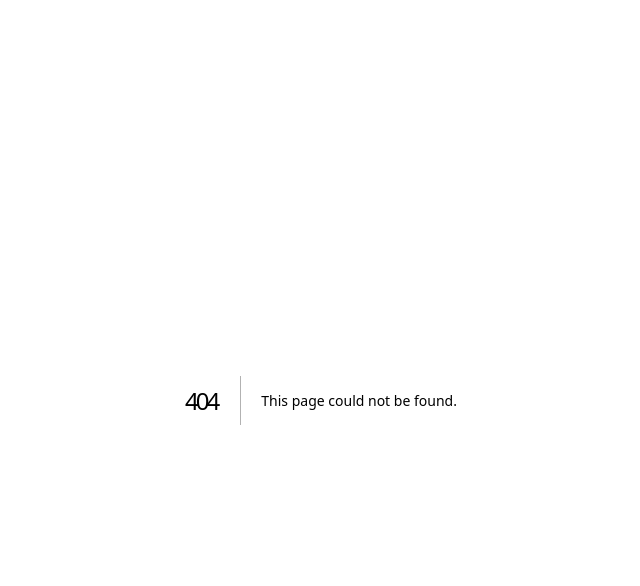
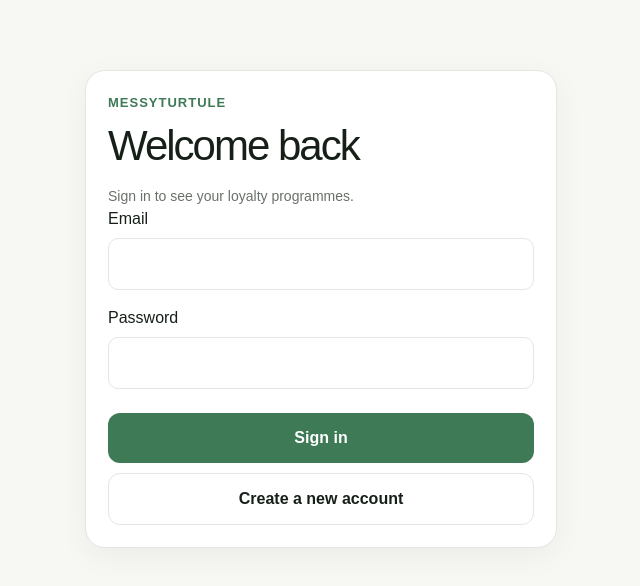
Before and after one commit to agedcarephysiotherapy/messyturtule, a Next.js app: page /login in a window 1280 px wide. Before the commit this address had no page. Shown: the top 586 px of the page, without its empty margins (319-959 px from the left). Built offline with nearby package versions, Linux system fonts and the light colour scheme.

Commit message:
Add customer authentication page

```diff
--- /dev/null
+++ b/app/login/page.tsx
@@ -0,0 +1,11 @@
+'use client';
+
+import { FormEvent, useState } from 'react';
+import { createClient } from '../../lib/supabase-browser';
+
+export default function LoginPage() {
+  const [email,setEmail]=useState(''); const [password,setPassword]=useState(''); const [mode,setMode]=useState<'login'|'signup'>('login'); const [message,setMessage]=useState(''); const [loading,setLoading]=useState(false);
+  async function submit(e:FormEvent){e.preventDefault();setLoading(true);setMessage('');const supabase=createClient();const result=mode==='login'?await supabase.auth.signInWithPassword({email,password}):await supabase.auth.signUp({email,password});setLoading(false);if(result.error){setMessage(result.error.message);return;}window.location.href='/dashboard';}
+  return <main className="container" style={{maxWidth:520,paddingTop:70}}><div className="card"><div className="eyebrow">MessyTurtule</div><h1 style={{fontSize:42,letterSpacing:-2}}>{mode==='login'?'Welcome back':'Create your account'}</h1><p className="meta">{mode==='login'?'Sign in to see your loyalty programmes.':'Start with one account for all your loyalty cards.'}</p><form onSubmit={submit}><label>Email</label><input required type="email" value={email} onChange={e=>setEmail(e.target.value)} style={input}/><label>Password</label><input required minLength={6} type="password" value={password} onChange={e=>setPassword(e.target.value)} style={input}/><button className="btn primary" disabled={loading} style={{width:'100%',marginTop:8}}>{loading?'Please wait…':mode==='login'?'Sign in':'Create account'}</button></form>{message&&<p style={{marginTop:16}}>{message}</p>}<button className="btn secondary" onClick={()=>setMode(mode==='login'?'signup':'login')} style={{width:'100%',marginTop:10}}>{mode==='login'?'Create a new account':'I already have an account'}</button></div></main>;
+}
+const input={display:'block',width:'100%',padding:13,margin:'7px 0 16px',border:'1px solid #e4e7e1',borderRadius:10,fontSize:16,background:'#fff'};
```
